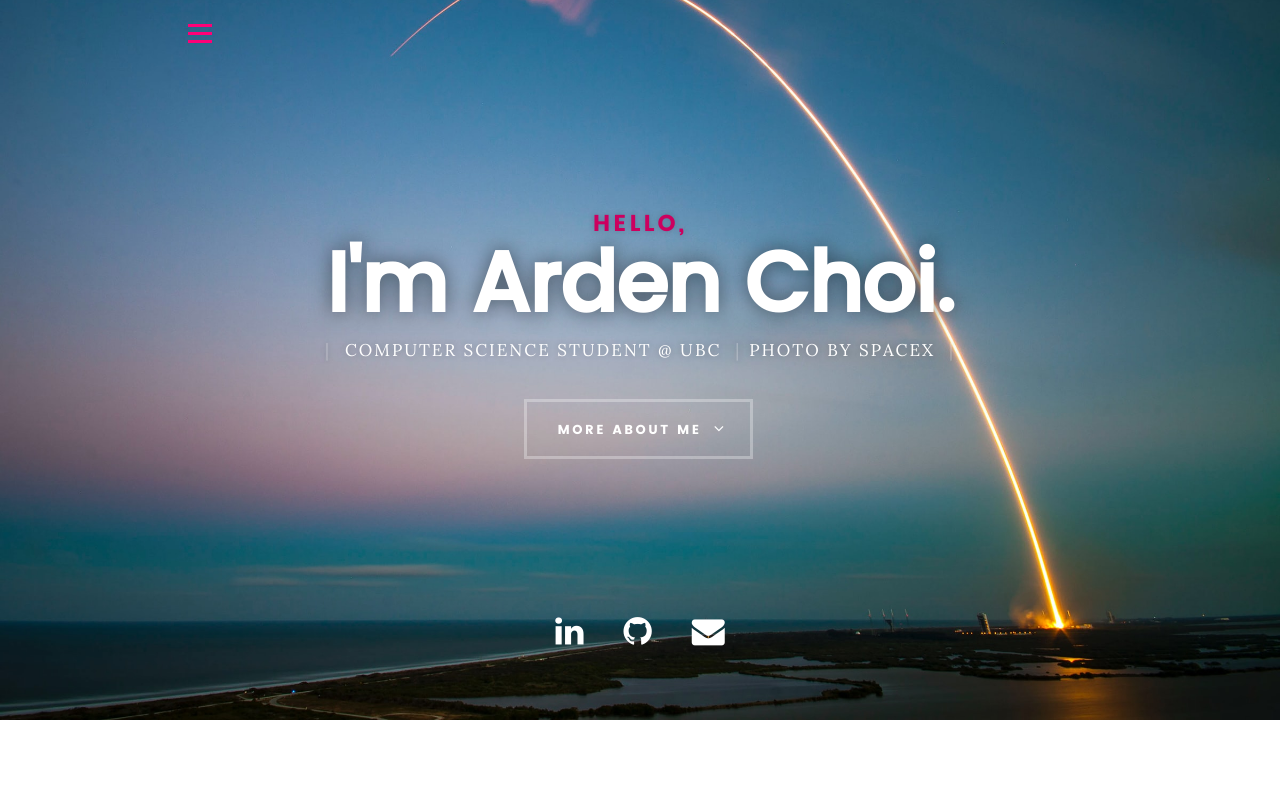
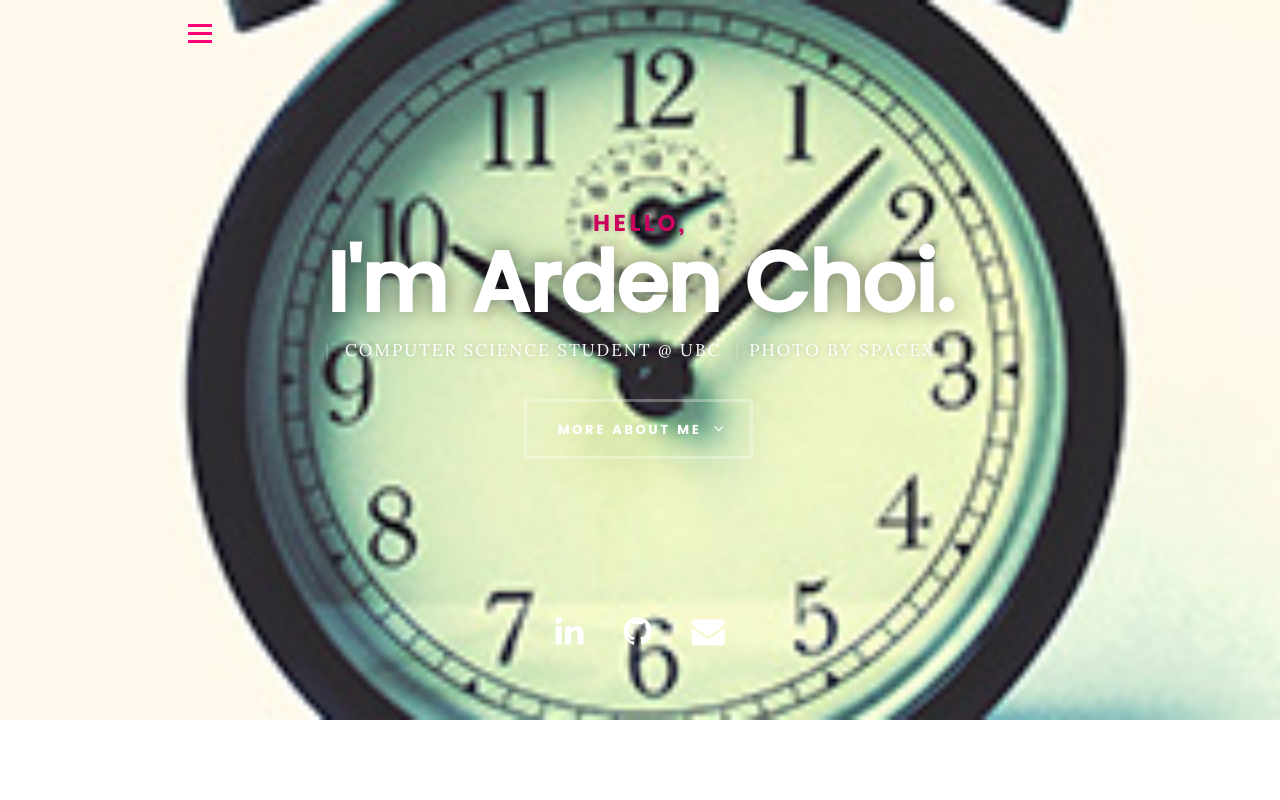
Before and after one commit to ardenysc/ardenysc.github.io, a Gatsby site: page / in a window 1280 px wide. Shown: the top 800 px of the page. Built offline with nearby package versions, Linux system fonts and the light colour scheme; Gatsby itself is replaced by a stand-in of ours; a web font is replaced by a local one.

Commit message:
image test

```diff
--- a/src/main.css
+++ b/src/main.css
@@ -1315,13 +1315,13 @@ header .logo a {
  * -------------------------------------------------------------------
  */
 #intro {
-	background: url(images/intro-bg.jpeg) no-repeat center bottom;
+	background: url(images/sample-image.jpg) no-repeat center bottom;
 	-webkit-background-size: cover;
 	-moz-background-size: cover;
 	background-size: cover;
 	background-attachment: fixed;
 	width: 100%;
-	height: 100%;
+	height: auto;
 	min-height: 720px;
 	display: table;
 	position: relative;
```
